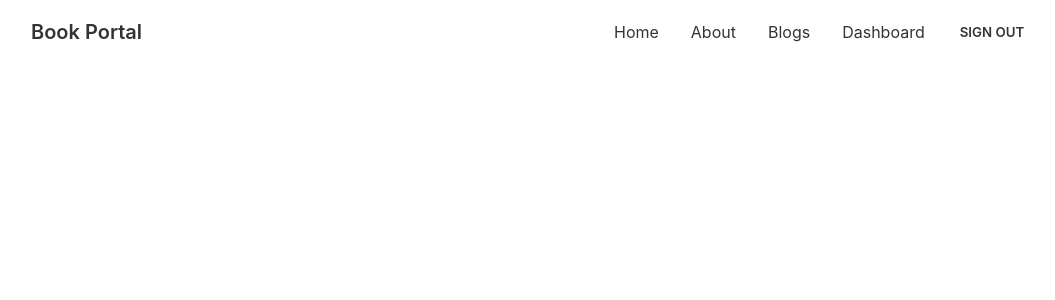
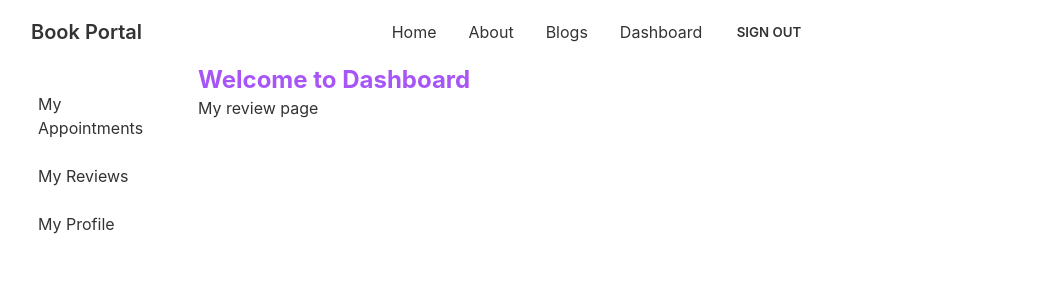
Before and after one commit to SoybalAhmmed/assign-12-ripo, a React (Create React App) app: page /dashboard/review in a window 1280 px wide. Shown: the top 300 px of the page, without its empty margins (42-1097 px from the left). Built offline with nearby package versions, Linux system fonts and the light colour scheme; no server answers; sample sign-in values are in the browser's storage.

Commit message:
my order shown in Dashboard

```diff
--- a/package.json
+++ b/package.json
@@ -12,6 +12,7 @@
     "react-dom": "^18.1.0",
     "react-firebase-hooks": "^5.0.3",
     "react-hook-form": "^7.31.2",
+    "react-query": "^3.39.0",
     "react-router-dom": "^6.3.0",
     "react-scripts": "5.0.1",
     "react-toastify": "^9.0.1",
--- a/src/App.js
+++ b/src/App.js
@@ -13,6 +13,9 @@
 
   import 'react-toastify/dist/ReactToastify.css';
 import Dashboard from './Pages/Dashboard/Dashboard';
+import MyOrder from './Pages/Dashboard/MyOrder';
+import MyReview from './Pages/Dashboard/MyReview';
+import MyProfile from './Pages/Dashboard/MyProfile';
 
 function App() {
   return (
@@ -22,7 +25,11 @@
         <Route path="/" element={<Home />} />
         <Route path="/home" element={<Home />} />
         <Route path="/service/:serviceId" element={<RequireAuth><ServiceOrder /></RequireAuth>}></Route>
-        <Route path="/dashboard" element={<RequireAuth><Dashboard /></RequireAuth>}></Route>
+        <Route path="/dashboard" element={<RequireAuth><Dashboard /></RequireAuth>}>
+        <Route index element={<MyOrder></MyOrder>}></Route>
+          <Route path="review" element={<MyReview></MyReview>}></Route>
+          <Route path="profile" element={<MyProfile></MyProfile>}></Route>
+          </Route>
         <Route path="about" element={<About />} />
         <Route path="login" element={<Login />} />
         <Route path="signup" element={<SignUp />} />
--- a/src/Pages/Dashboard/Dashboard.js
+++ b/src/Pages/Dashboard/Dashboard.js
@@ -1,10 +1,25 @@
 import React from 'react';
+import { Link, Outlet } from 'react-router-dom';
 
 const Dashboard = () => {
     return (
-        <div>
-            <h2>This is Dashboard</h2>
+        <div class="drawer drawer-mobile">
+        <input id="dashboard-sidebar" type="checkbox" class="drawer-toggle" />
+        <div class="drawer-content">
+            <h2 className='text-2xl font-bold text-purple-500'>Welcome to Dashboard</h2>
+            <Outlet></Outlet>
         </div>
+        <div class="drawer-side">
+            <label for="dashboard-sidebar" class="drawer-overlay"></label>
+            <ul class="menu p-4 overflow-y-auto w-48 bg-base-100 text-base-content">
+                {/* <!-- Sidebar content here --> */}
+                <li><Link to="/dashboard">My Appointments</Link></li>
+                <li><Link to="/dashboard/review">My Reviews</Link></li>
+                <li><Link to="/dashboard/profile">My Profile</Link></li>
+            </ul>
+
+        </div>
+    </div>
     );
 };
 
--- /dev/null
+++ b/src/Pages/Dashboard/MyOrder.js
@@ -0,0 +1,51 @@
+import React, { useEffect, useState } from 'react';
+import { useAuthState } from 'react-firebase-hooks/auth';
+import auth from '../../firebase.init';
+
+const MyOrder = () => {
+
+    const [orders, setOrders] = useState([]);
+    const [user] = useAuthState(auth);
+
+    useEffect(() => {
+        if (user) {
+            fetch(`http://localhost:5000/booking?email=${user.email}`)
+                .then(res => res.json())
+                .then(data => setOrders(data));
+        }
+    }, [user])
+
+    return (
+        <div>
+        <h2>My Orders: {orders.length}</h2>
+        <div class="overflow-x-auto">
+            <table class="table w-full">
+                <thead>
+                    <tr>
+                        <th></th>
+                        <th>Name</th>
+                        <th>Book</th>
+                        <th>Order</th>
+                        <th>Per Price</th>
+                    </tr>
+                </thead>
+                <tbody>
+                    {
+                        orders.map((a, index) =><tr>
+                            <th>{index + 1}</th>
+                            <td>{a.displayname}</td>
+                            <td>{a.service}</td>
+                            <td>{a.quantity}</td>
+                            <td>{a.price}</td>
+                        </tr>)
+                    }
+
+
+                </tbody>
+            </table>
+        </div>
+    </div>
+    );
+};
+
+export default MyOrder;
--- /dev/null
+++ b/src/Pages/Dashboard/MyProfile.js
@@ -0,0 +1,11 @@
+import React from 'react';
+
+const MyProfile = () => {
+    return (
+        <div>
+            <h2>My Profile</h2>
+        </div>
+    );
+};
+
+export default MyProfile;
--- /dev/null
+++ b/src/Pages/Dashboard/MyReview.js
@@ -0,0 +1,11 @@
+import React from 'react';
+
+const MyReview = () => {
+    return (
+        <div>
+            <h2>My review page</h2>
+        </div>
+    );
+};
+
+export default MyReview;
--- a/src/Pages/Shared/Navbar.js
+++ b/src/Pages/Shared/Navbar.js
@@ -38,6 +38,11 @@
        {menuItems}
     </ul>
   </div>
+  <div className="navbar-end">
+                <label tabIndex="1" for="dashboard-sidebar" className="btn btn-ghost lg:hidden">
+                    <svg xmlns="http://www.w3.org/2000/svg" className="h-5 w-5" fill="none" viewBox="0 0 24 24" stroke="currentColor"><path strokeLinecap="round" strokeLinejoin="round" strokeWidth="2" d="M4 6h16M4 12h8m-8 6h16" /></svg>
+                </label>
+            </div>
 
 </div>
     );
--- a/src/index.js
+++ b/src/index.js
@@ -5,12 +5,20 @@
 import reportWebVitals from './reportWebVitals';
 import { BrowserRouter } from "react-router-dom";
 
+import {
+  QueryClient,
+  QueryClientProvider,
+} from 'react-query'
+const queryClient = new QueryClient()
+
 const root = ReactDOM.createRoot(document.getElementById('root'));
 root.render(
   <React.StrictMode>
-    <BrowserRouter>
-    <App />
-    </BrowserRouter>
+     <QueryClientProvider client={queryClient}>
+      <BrowserRouter>
+        <App />
+      </BrowserRouter>
+    </QueryClientProvider>
 
   </React.StrictMode>
 );
```
Also changed, not shown: 1 other file (tests, documents, lock files or other folders).
